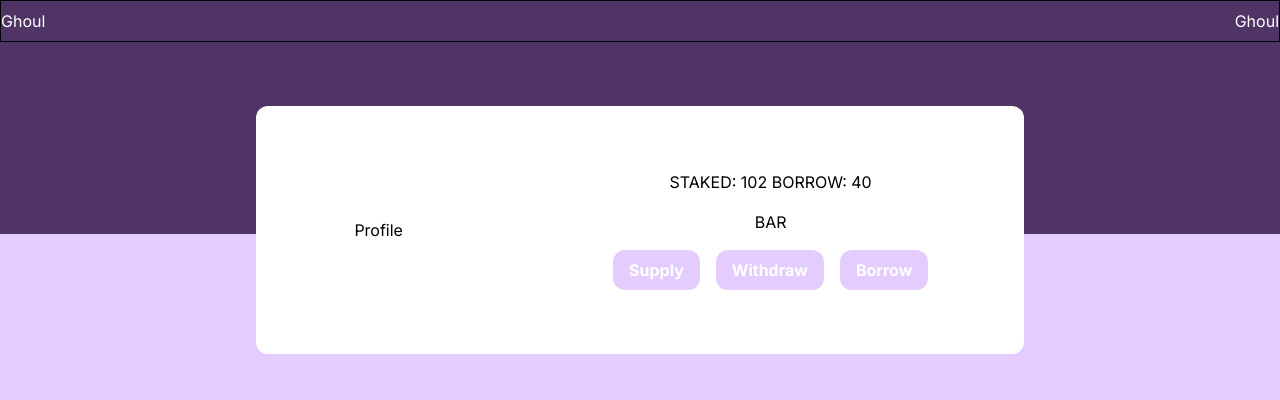
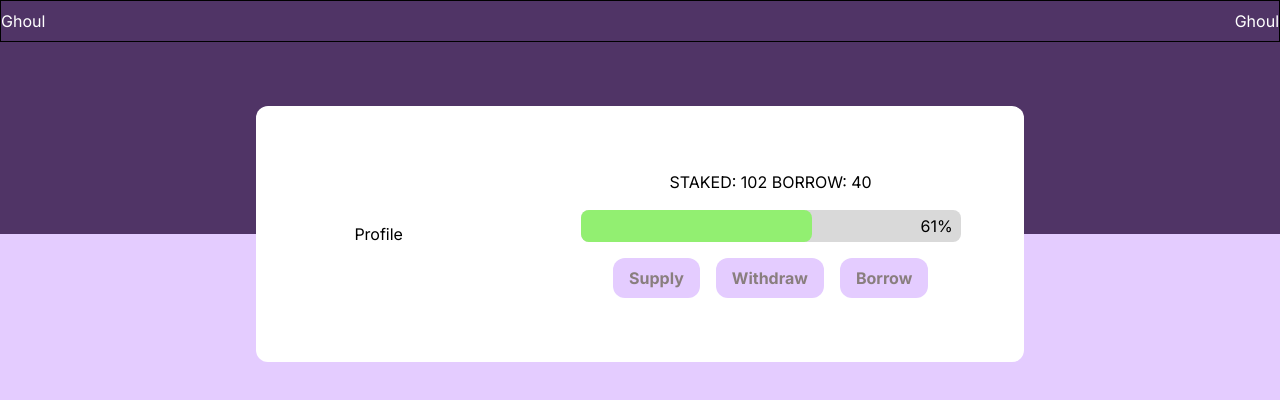
Before and after one commit to patkamon/ghoul-finance, a Next.js app: page / in a window 1280 px wide. Shown: the top 400 px of the page. Built offline with nearby package versions, Linux system fonts and the light colour scheme.

Commit message:
add progress bar

```diff
--- a/src/app/page.js
+++ b/src/app/page.js
@@ -80,12 +80,18 @@ export default function Home() {
       <div className="bg-white py-16  w-3/5 relative -my-32 grid grid-cols-3 gap-4 rounded-xl">
         <div className="m-auto">Profile</div>
 
-        <div className="  flex flex-col space-y-4 col-span-2 justify-center">
+        <div className="flex flex-col space-y-4 col-span-2 justify-center">
           <div className="m-auto">STAKED: 102 BORROW: 40</div>
-          <div className="m-auto">BAR</div>
+          <div
+            id="myProgress"
+            className="w-3/4 m-auto rounded-lg flex bg-[#D9D9D9]"
+          >
+            <div id="myBar" className="bg-green h-8 w-[61%] rounded-lg"></div>
+            <div className="ml-auto mr-2 mt-1">61%</div>
+          </div>
           <div className="z-0 flex gap-4 justify-center">
             <button
-              className="bg-purple2 hover:bg-blue-700 text-white font-bold py-2 px-4 rounded-xl"
+              className="bg-purple2 hover:bg-blue-700 text-[#897E7E] font-bold py-2 px-4 rounded-xl"
               onClick={(e) => {
                 supply(e);
               }}
@@ -93,7 +99,7 @@ export default function Home() {
               Supply
             </button>
             <button
-              className="bg-purple2 hover:bg-blue-700 text-white font-bold py-2 px-4 rounded-xl"
+              className="bg-purple2 hover:bg-blue-700 text-[#897E7E] font-bold py-2 px-4 rounded-xl"
               onClick={(e) => {
                 withdraw(e);
               }}
@@ -101,7 +107,7 @@ export default function Home() {
               Withdraw
             </button>
             <button
-              className="bg-purple2 hover:bg-blue-700 text-white font-bold py-2 px-4 rounded-xl"
+              className="bg-purple2 hover:bg-blue-700 text-[#897E7E] font-bold py-2 px-4 rounded-xl"
               onClick={(e) => {
                 borrow(e);
               }}
```
